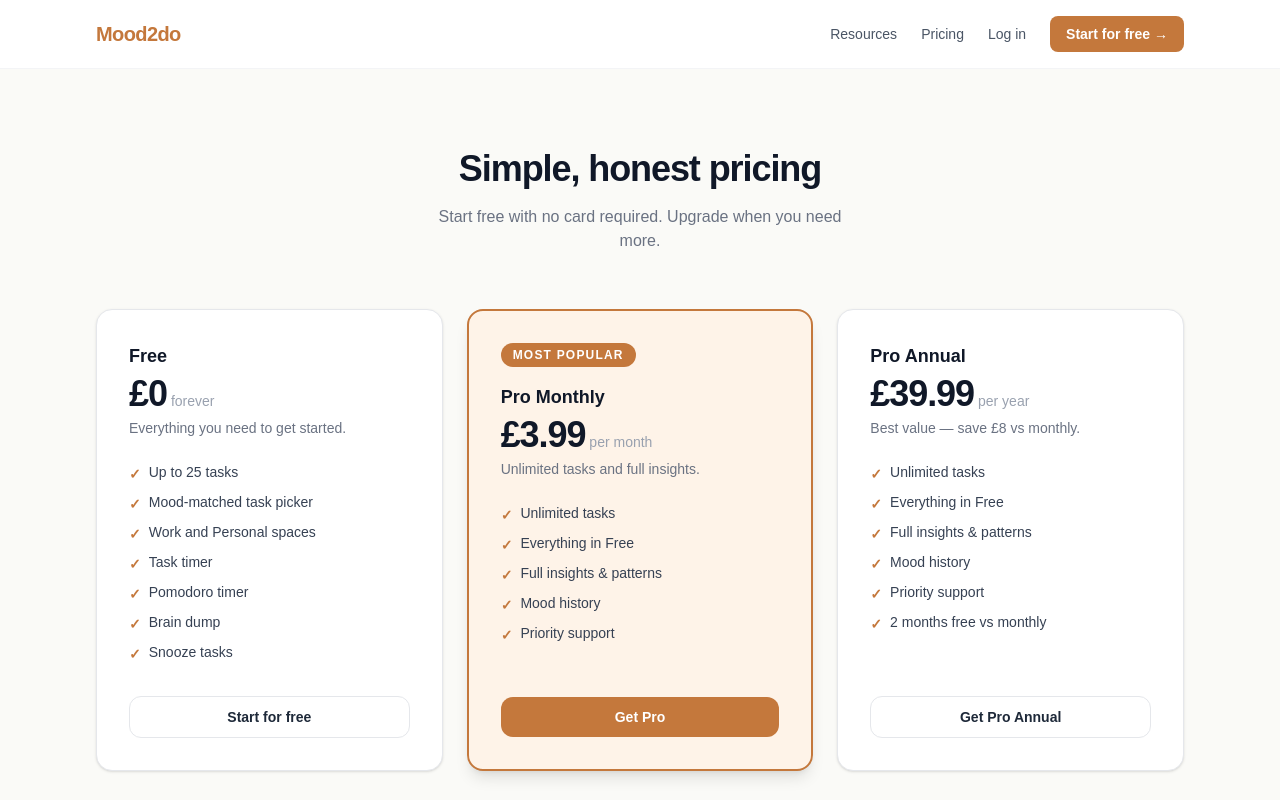
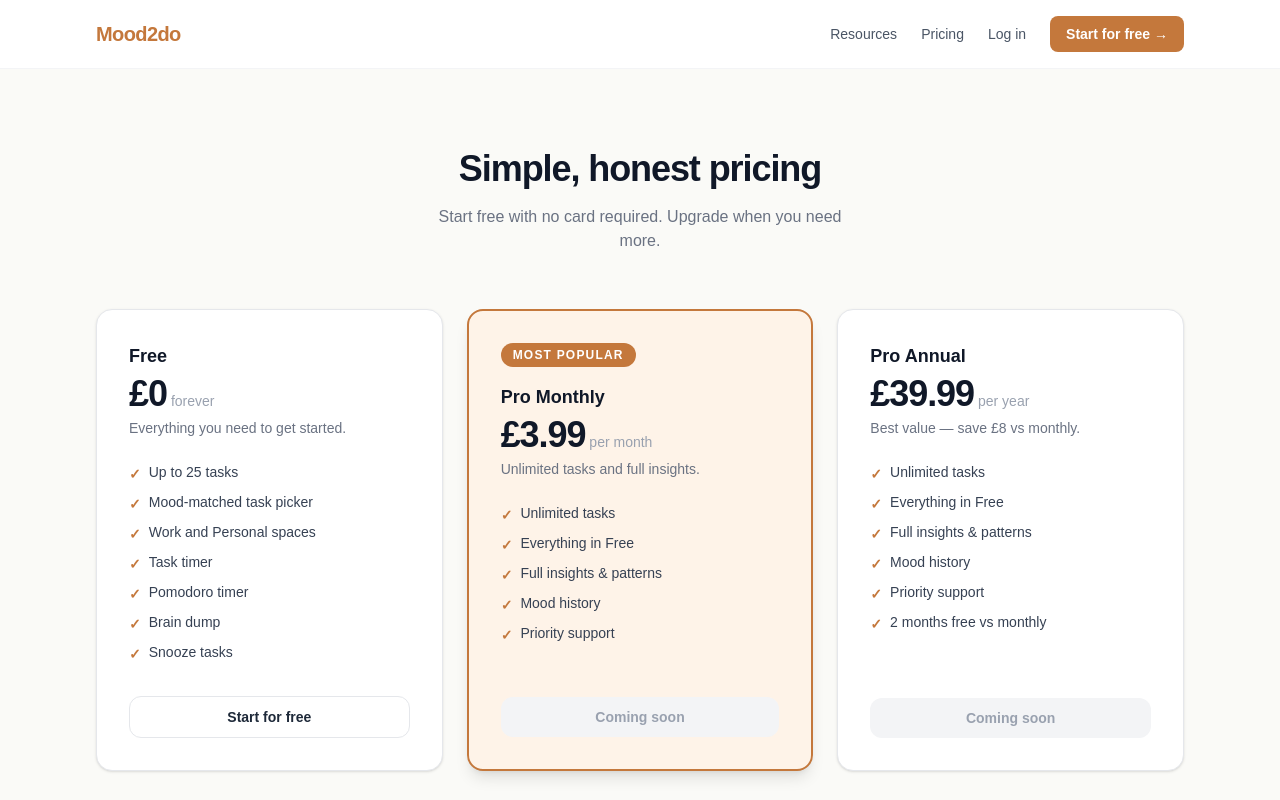
Before and after one commit to Atticwork-Studios/mood2do, a Next.js app: page /pricing in a window 1280 px wide. Shown: the top 800 px of the page. Built offline with nearby package versions, Linux system fonts and the light colour scheme.

Commit message:
Show 'Coming soon' on Pro pricing buttons until Stripe is set up
Co-Authored-By: Claude Sonnet 4.6 <noreply@anthropic.com>

```diff
--- a/app/pricing/page.tsx
+++ b/app/pricing/page.tsx
@@ -25,8 +25,8 @@ const tiers = [
     price: '£3.99',
     period: 'per month',
     description: 'Unlimited tasks and full insights.',
-    cta: 'Get Pro',
-    href: '/sign-up',
+    cta: 'Coming soon',
+    href: null,
     highlight: true,
     features: [
       'Unlimited tasks',
@@ -41,8 +41,8 @@ const tiers = [
     price: '£39.99',
     period: 'per year',
     description: 'Best value — save £8 vs monthly.',
-    cta: 'Get Pro Annual',
-    href: '/sign-up',
+    cta: 'Coming soon',
+    href: null,
     highlight: false,
     features: [
       'Unlimited tasks',
@@ -108,6 +108,7 @@ export default function PricingPage() {
                 ))}
               </ul>
 
+              {tier.href ? (
                 <Link
                   href={tier.href}
                   className={`text-sm font-semibold text-center py-2.5 rounded-xl transition-opacity hover:opacity-90 ${
@@ -117,6 +118,11 @@ export default function PricingPage() {
                 >
                   {tier.cta}
                 </Link>
+              ) : (
+                <span className="text-sm font-semibold text-center py-2.5 rounded-xl bg-gray-100 text-gray-400 cursor-default">
+                  {tier.cta}
+                </span>
+              )}
             </div>
           ))}
         </div>
```
Lines whose indentation alone changed are shown as unchanged.
